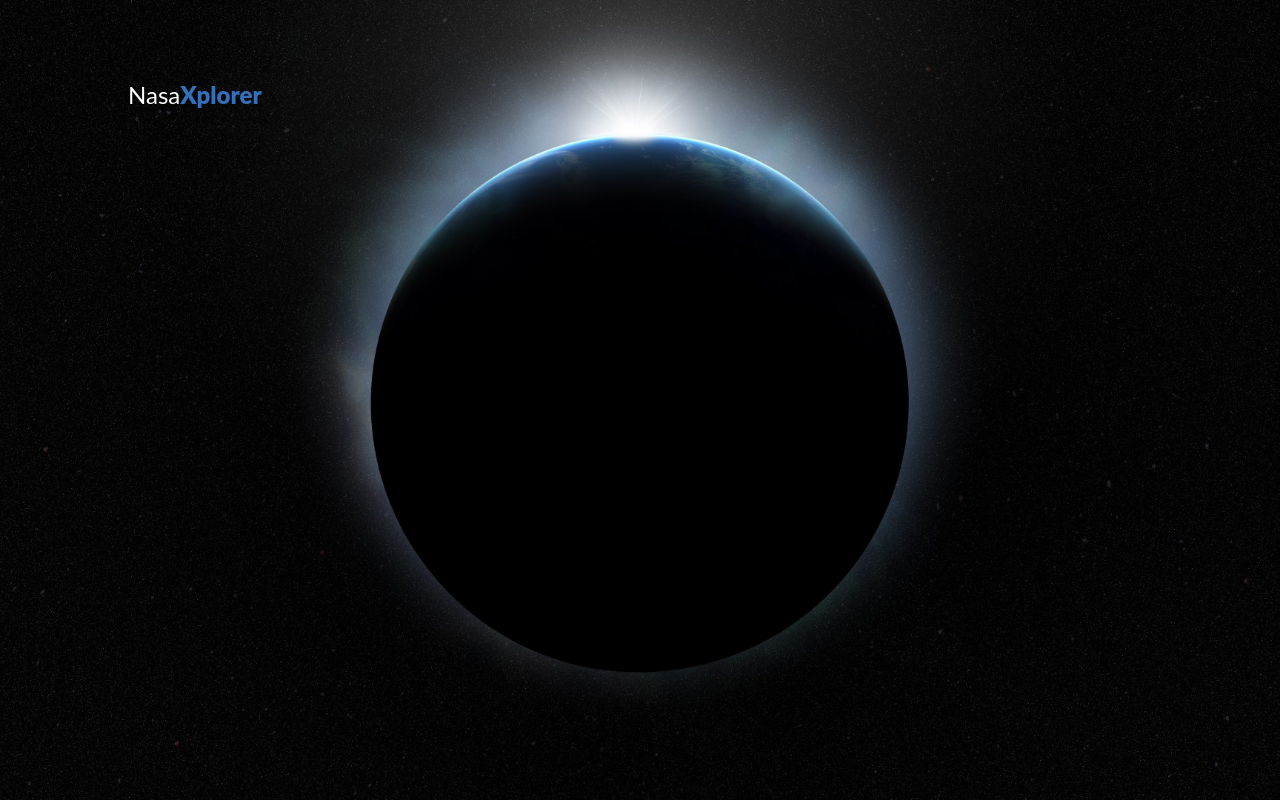
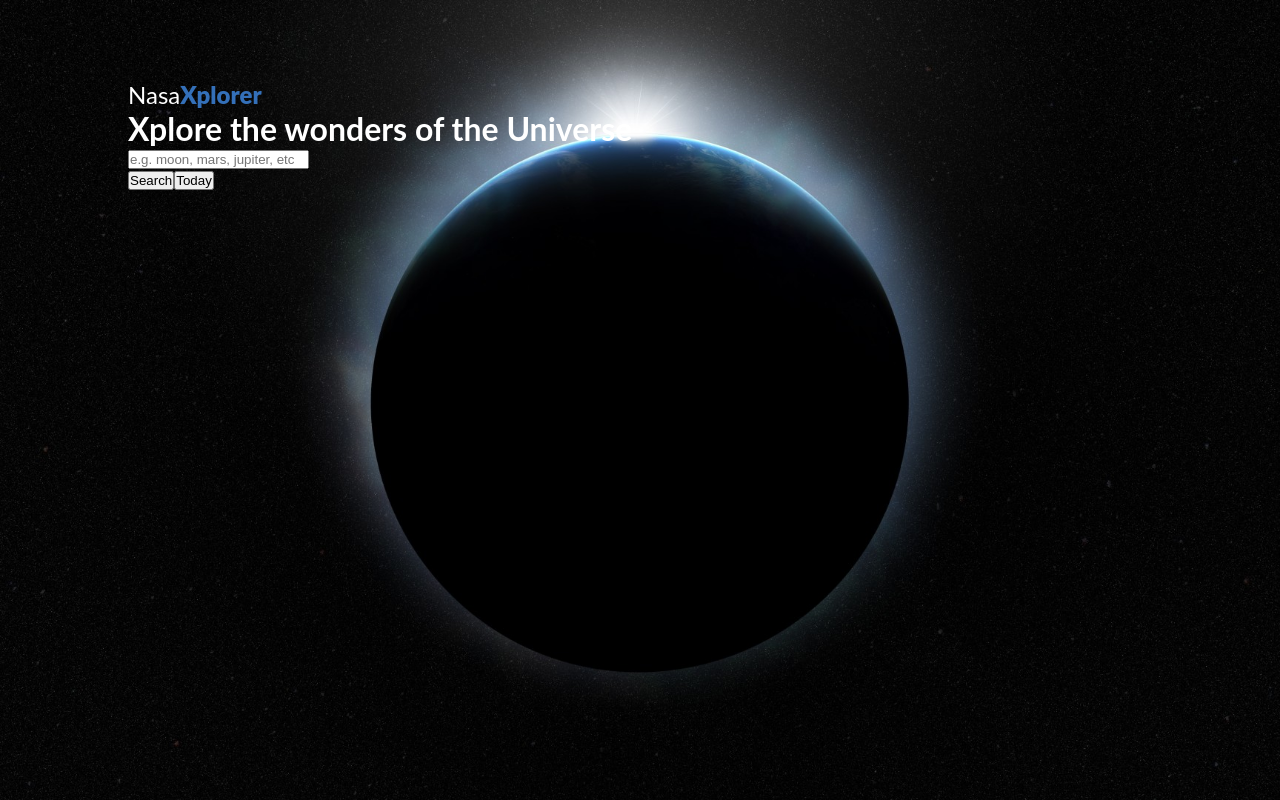
Before and after one commit to elishaking/nasa-xplorer, a React (Create React App) app: page / in a window 1280 px wide. Built offline with nearby package versions, Linux system fonts and the light colour scheme.

Commit message:
main markup

```diff
--- a/src/App.js
+++ b/src/App.js
@@ -1,7 +1,18 @@
-import React from 'react';
+import React, { Component } from 'react';
 import './App.scss';
 
-function App() {
+export default class App extends Component {
+  state = {
+    searchTerm: ''
+  };
+
+  onSubmit = () => {
+
+  };
+
+  render() {
+    const { searchTerm } = this.state;
+
     return (
       <div className="app">
         <header>
@@ -9,8 +20,23 @@ function App() {
             <h1>Nasa<span>Xplorer</span></h1>
           </nav>
         </header>
+
+        <div className="content">
+          <h1 className="headline">Xplore the wonders of the Universe</h1>
+
+          <form onSubmit={this.onSubmit}>
+            <input
+              name="searchTerm"
+              placeholder="e.g. moon, mars, jupiter, etc"
+              value={searchTerm} />
+
+            <div className="actions">
+              <input type="submit" value="Search" />
+              <input type="button" value="Today" />
             </div>
-  );
+          </form>
+        </div>
+      </div>
+    )
   }
-
-export default App;
+}
```
Lines whose indentation alone changed are shown as unchanged.
